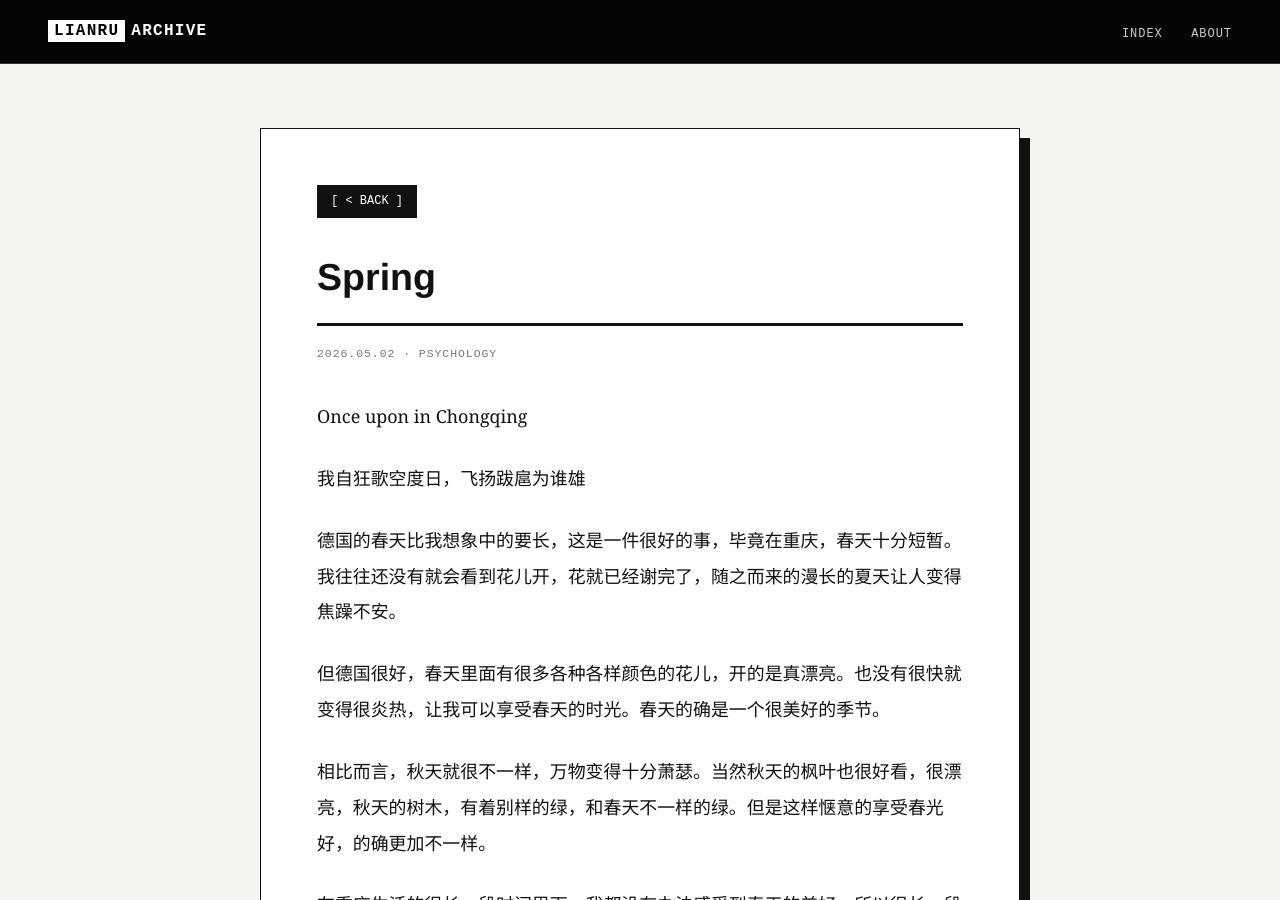
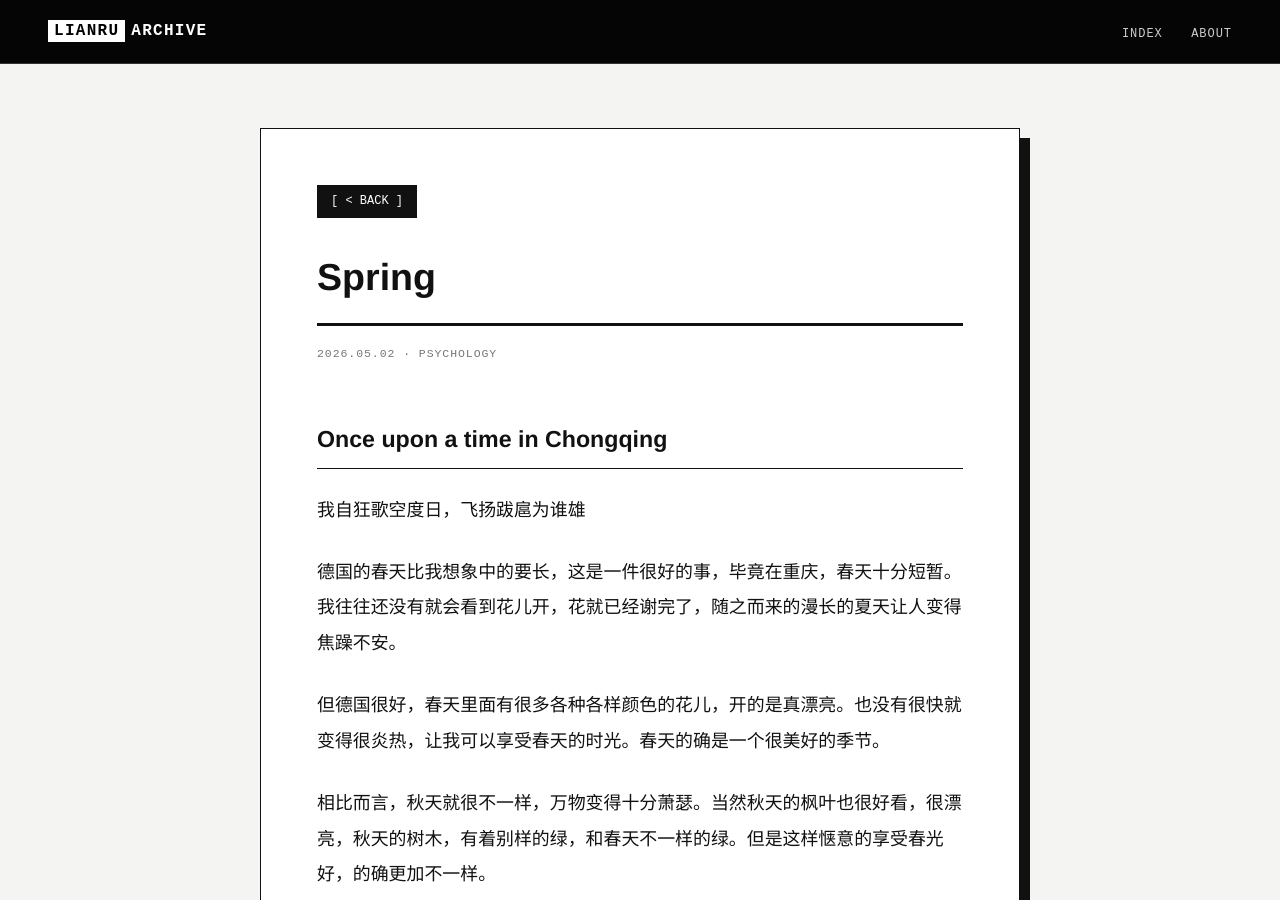
Before and after one commit to LianruLiu/LianruLiu.github.io, a Jekyll site: the page built from _posts/2026-05-02-Spring.md, in a window 1280 px wide and 900 px high. Built offline with Jekyll 4.4.1, drawn with Linux system fonts in a browser that asks for light colours.

Commit message:
Fix title and update introduction in Spring post
Corrected the title and updated the introduction.

```diff
--- a/_posts/2026-05-02-Spring.md
+++ b/_posts/2026-05-02-Spring.md
@@ -3,9 +3,9 @@ layout: post
 title: "Spring"
 date: 2026-05-02
 categories: Psychology
-tags: [Life, Psychology, Psychology]
+tags: [Life, Psychology]
 ---
-Once upon in Chongqing
+## Once upon a time in Chongqing
 
 我自狂歌空度日，飞扬跋扈为谁雄
 
```
